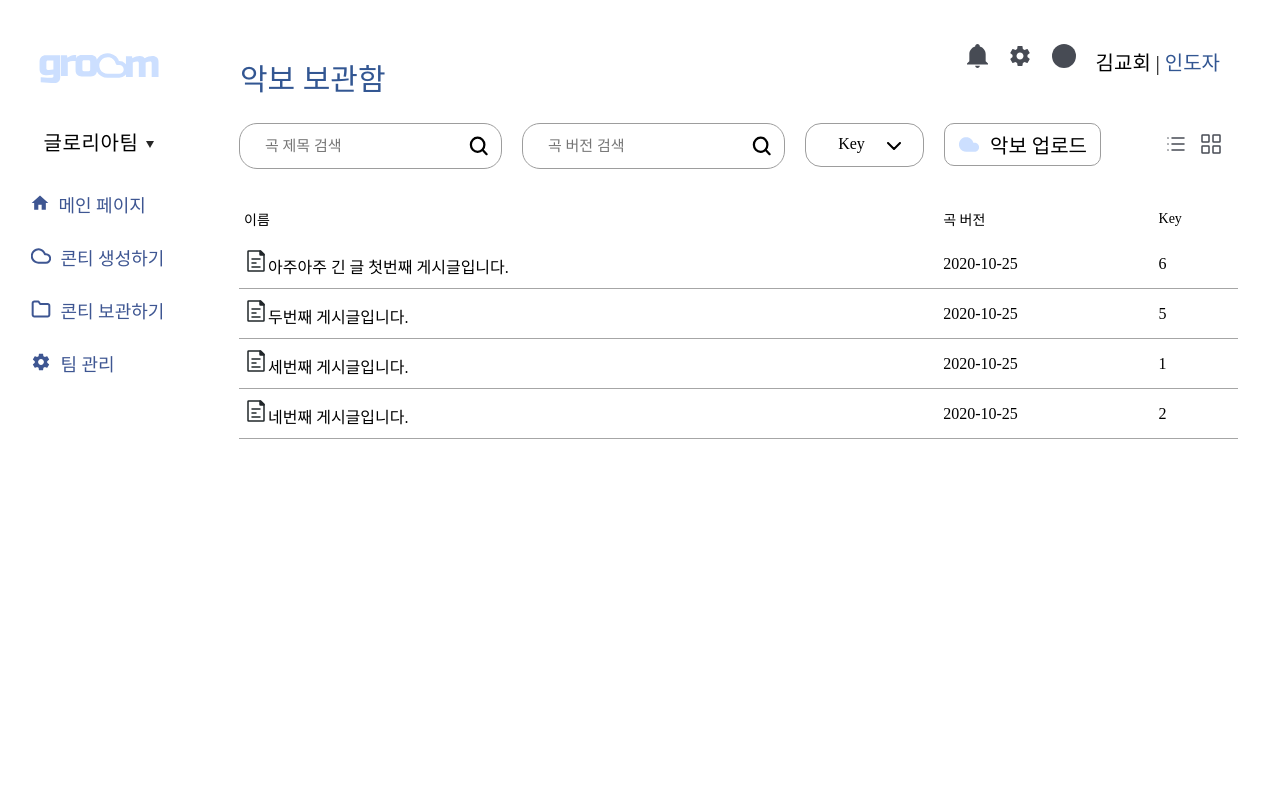
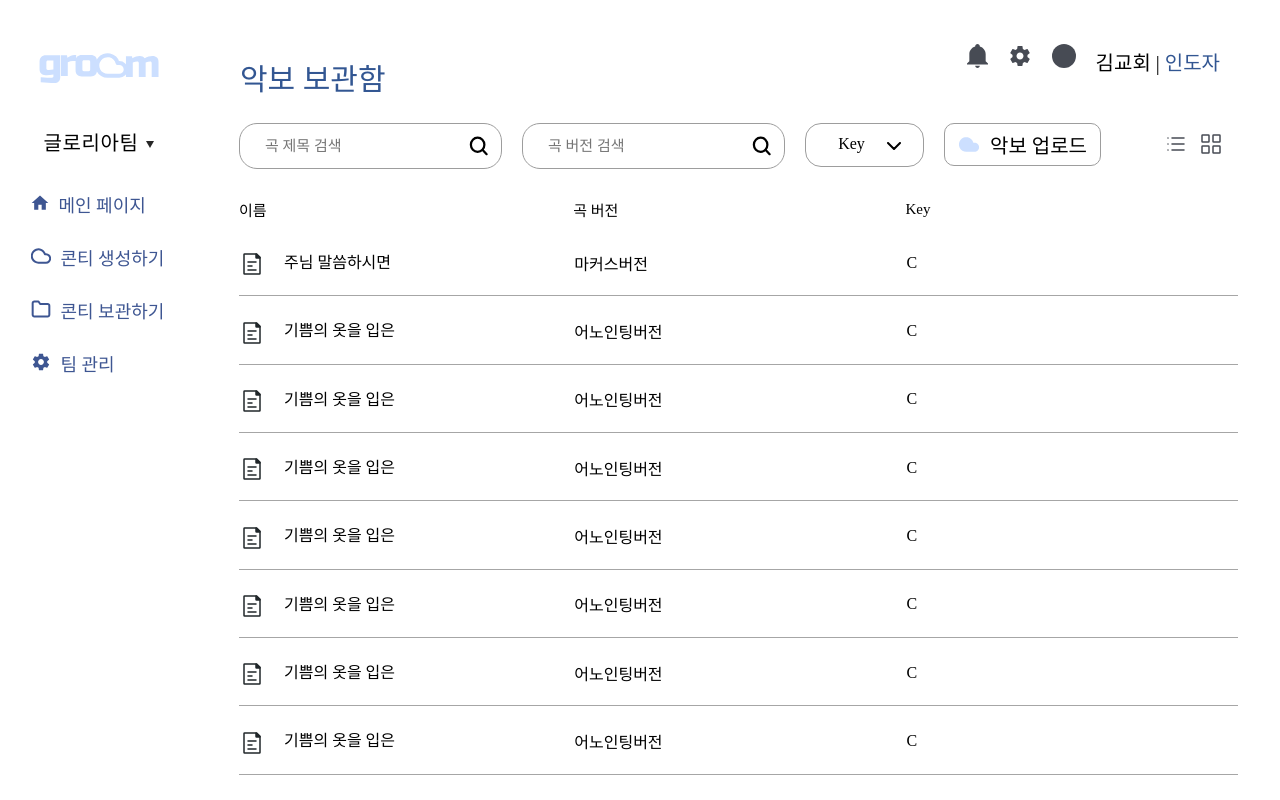
Before and after one commit to LikeLionHGU/ChurchPlus-front-2024, a React (Create React App) app: page /Main in a window 1280 px wide. Both pictures are taken after a click on the picture 1176 px from the left and 144 px from the top of the page. Shown: the top 800 px of the page. Built offline with nearby package versions, Linux system fonts and the light colour scheme; a web font is replaced by a local one.

Commit message:
feat: 악보보관함 리스트뷰 테이블 구현

```diff
--- a/src/components/MainPage/SheetListView.jsx
+++ b/src/components/MainPage/SheetListView.jsx
@@ -8,38 +8,16 @@ const SheetListView = ({ sheetMusicData }) => {
   return (
     <>
       <Table headersName={["이름", "곡 버전", "Key"]}>
-        <TableRow>
-          <TableColumn>
-            <img src={pageIcon} alt="페이지 아이콘" />
-            아주아주 긴 글 첫번째 게시글입니다.
-          </TableColumn>
-          <TableColumn>2020-10-25</TableColumn>
-          <TableColumn>6</TableColumn>
-        </TableRow>
-        <TableRow>
-          <TableColumn>
-            <img src={pageIcon} alt="페이지 아이콘" />
-            두번째 게시글입니다.
-          </TableColumn>
-          <TableColumn>2020-10-25</TableColumn>
-          <TableColumn>5</TableColumn>
-        </TableRow>
-        <TableRow>
-          <TableColumn>
-            <img src={pageIcon} alt="페이지 아이콘" />
-            세번째 게시글입니다.
-          </TableColumn>
-          <TableColumn>2020-10-25</TableColumn>
-          <TableColumn>1</TableColumn>
-        </TableRow>
-        <TableRow>
-          <TableColumn>
-            <img src={pageIcon} alt="페이지 아이콘" />
-            네번째 게시글입니다.
-          </TableColumn>
-          <TableColumn>2020-10-25</TableColumn>
-          <TableColumn>2</TableColumn>
-        </TableRow>
+        {sheetMusicData.map((sheetMusic, index) => (
+          <TableRow key={index}>
+            <TableColumn>
+              <img src={pageIcon} alt="페이지 아이콘" />
+              {sheetMusic.title}
+            </TableColumn>
+            <TableColumn>{sheetMusic.version}버전</TableColumn>
+            <TableColumn>{sheetMusic.key}</TableColumn>
+          </TableRow>
+        ))}
       </Table>
     </>
   );
--- a/src/components/Table/CommonTable.jsx
+++ b/src/components/Table/CommonTable.jsx
@@ -9,8 +9,9 @@ const Table = styled.table`
 
 const TableHeaderColumn = styled.td`
   padding: 0;
-  font-size: 14px;
-  padding: 10px 5px;
+  font-size: 15px;
+  padding-bottom: 8px;
+  width: 355px;
 `;
 
 const CommonTable = (props) => {
@@ -25,6 +26,7 @@ const CommonTable = (props) => {
           })}
         </tr>
       </thead>
+
       <tbody>{children}</tbody>
     </Table>
   );
--- a/src/components/Table/CommonTableColumn.jsx
+++ b/src/components/Table/CommonTableColumn.jsx
@@ -2,8 +2,14 @@ import React from "react";
 import styled from "styled-components";
 
 const TableColumn = styled.td`
-  padding: 10px 5px;
-  border-bottom: 1px solid #a6a6a6;
+  padding-top: 21px;
+  padding-bottom: 19px;
+  border-bottom: 0.9px solid #a6a6a6;
+
+  img {
+    vertical-align: middle;
+    margin-right: 20px;
+  }
 `;
 
 const CommonTableColumn = ({ children }) => {
```
